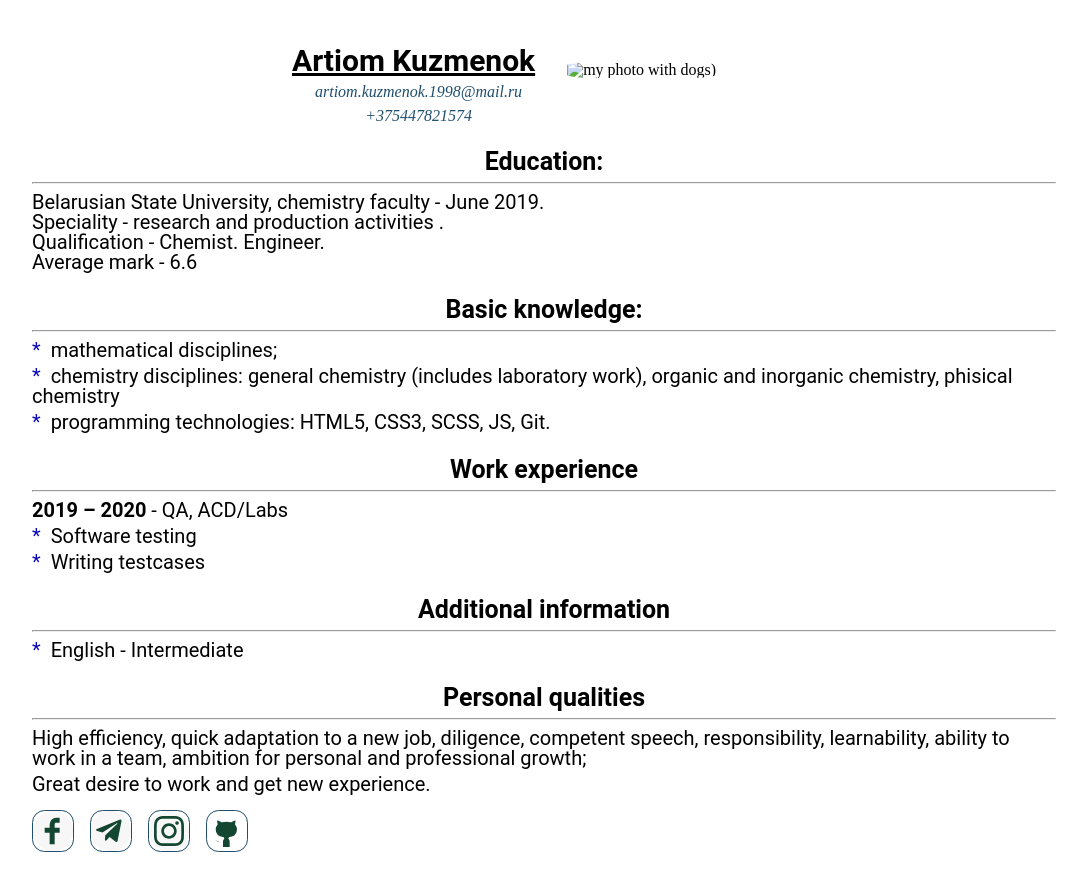
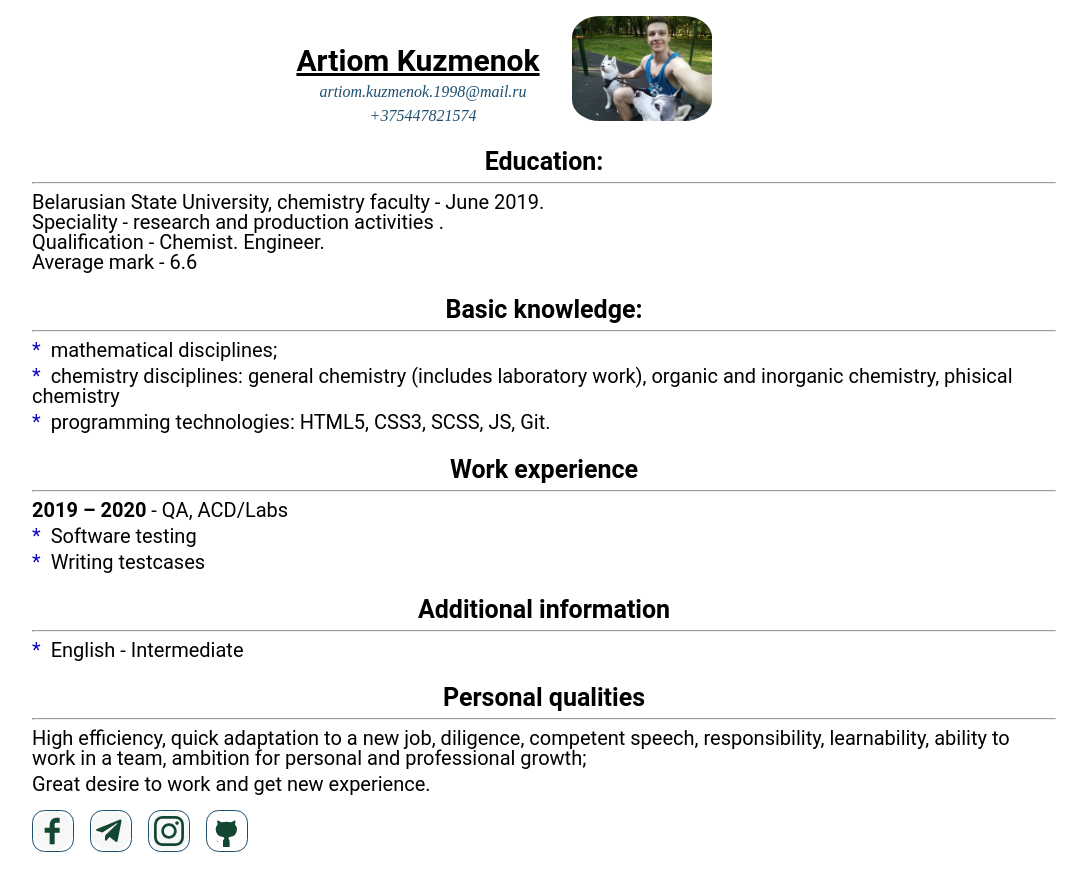
Before and after one commit to ArtiomKuzmenok/rsschool-cv, a plain HTML site: page index.html in a window 1280 px wide. Shown: the whole page, without its empty margins (96-1183 px from the left). Drawn offline with Linux system fonts and the light colour scheme; the site is published under a folder, as on GitHub Pages, so addresses that start at the root find nothing.

Commit message:
fixed: problem with image

```diff
--- a/index.html
+++ b/index.html
@@ -16,7 +16,7 @@
                     </ul>
                 </div>
                 <figure class="photo">
-                    <img src="/img/myphoto.jpg" alt="my photo with dogs)">
+                    <img src="img/myphoto.jpg" alt="my photo with dogs)">
                 </figure>
 
             </header>
```
